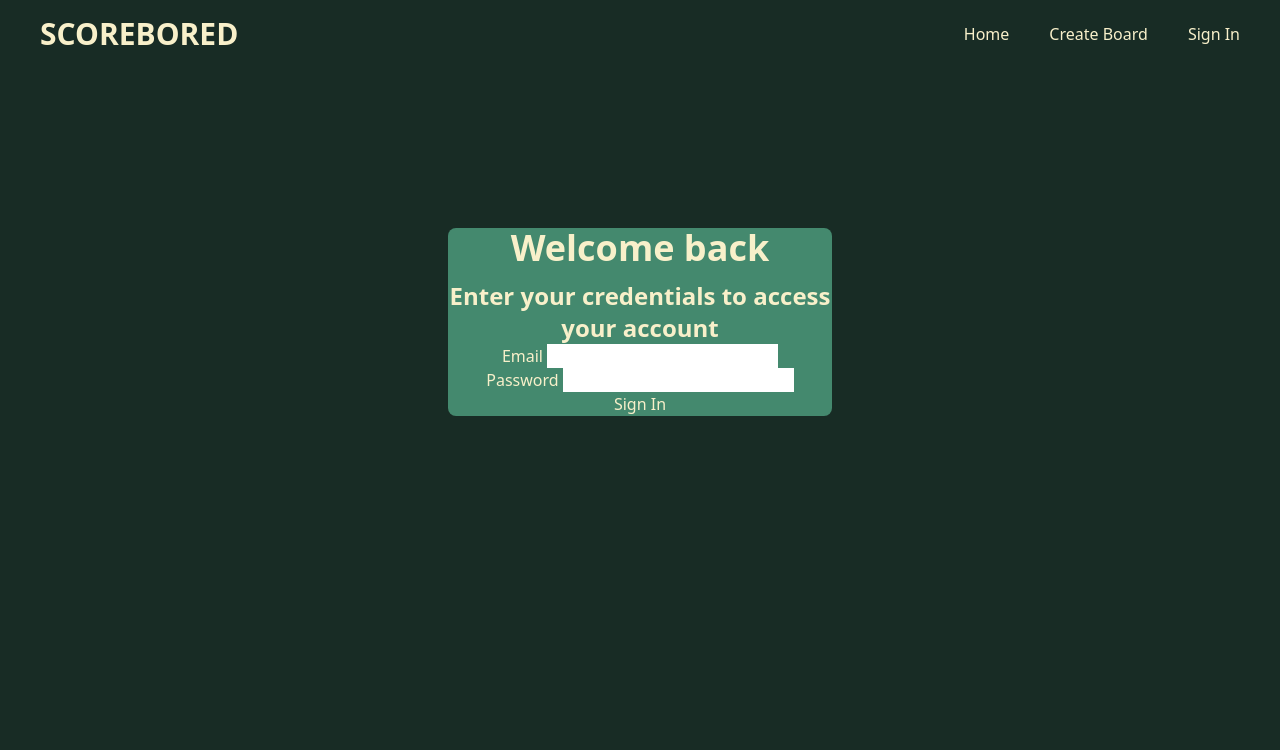
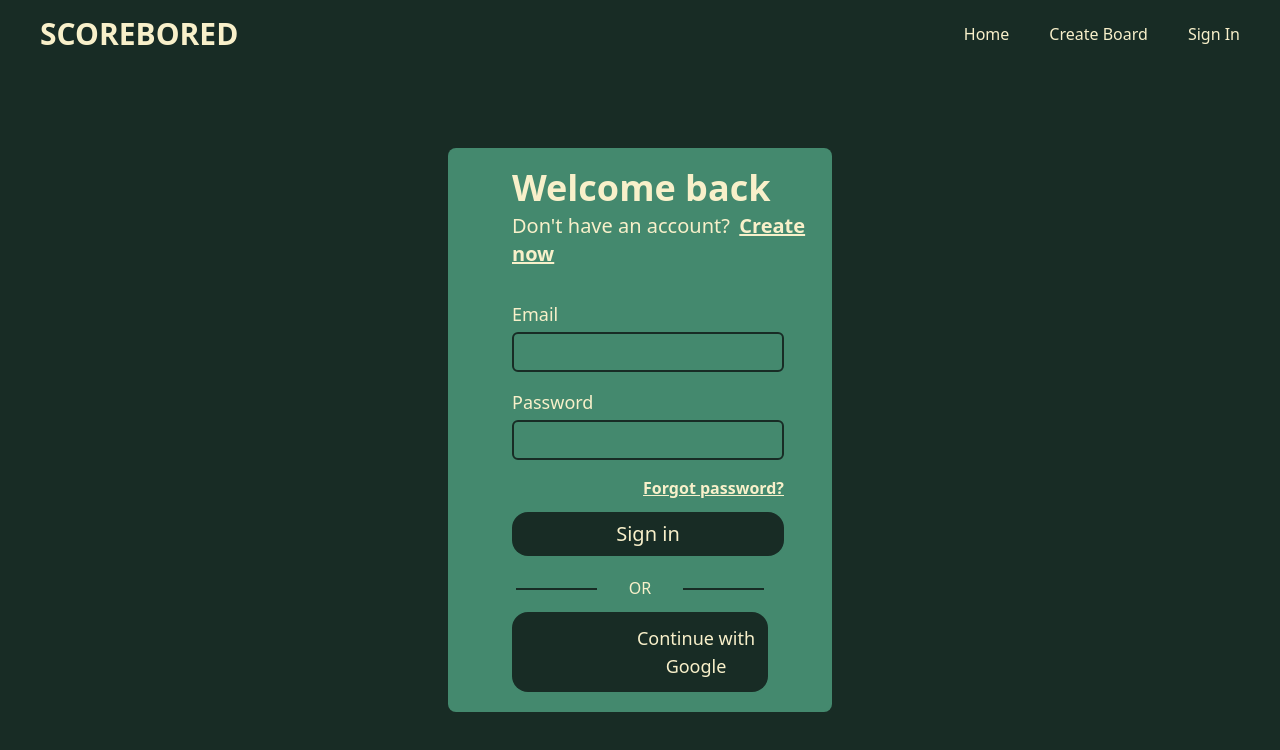
Before and after one commit to acm-projects/ScoreBored, a SvelteKit app in the folder scorebored/: page /signIn in a window 1280 px wide. Shown: the top 750 px of the page. Built offline with nearby package versions, Linux system fonts and the light colour scheme.

Commit message:
add sign in page

```diff
--- a/scorebored/src/app.html
+++ b/scorebored/src/app.html
@@ -6,6 +6,8 @@
     %sveltekit.head%
   </head>
   <body>
-    <div style="display: contents">%sveltekit.body%</div>
+    <div style="display: contents" data-sveltkit-preload-data="tap">
+      %sveltekit.body%
+    </div>
   </body>
 </html>
--- a/scorebored/src/routes/+page.svelte
+++ b/scorebored/src/routes/+page.svelte
@@ -3,4 +3,5 @@
     import SignIn from "./signIn/+page.svelte";
 </script>
 
-<SignIn />
+
+<Home />
--- a/scorebored/src/routes/Navbar/+page.svelte
+++ b/scorebored/src/routes/Navbar/+page.svelte
@@ -9,7 +9,7 @@
     <ul class="navbar-main-menu">
         <a href="/Home" class="navbar-link">Home</a>
         <a href="/createBoard" class="navbar-link" >Create Board</a>
-        <a href="/SignIn" class="navbar-link">Sign In</a>
+        <a href="/signIn" class="navbar-link">Sign In</a>
     </ul>
 
 </nav>
--- a/scorebored/src/routes/createBoard/+page.svelte
+++ b/scorebored/src/routes/createBoard/+page.svelte
@@ -44,9 +44,6 @@
 </div>
 
 <style>
-  :root{
-    color-scheme: light;
-  }
   .create-board-all{
     background-color: #182c25;
     height: 90.5vh;
--- a/scorebored/src/routes/createBoard/goalInput.css
+++ b/scorebored/src/routes/createBoard/goalInput.css
@@ -3,7 +3,11 @@
 @tailwind utilities;
 
 .goalInput-all {
-  @apply mt-10 ml-96 pt-14 pb-10 h-96;
+  @apply mt-12 mr-96 pt-14 pb-10 h-96;
+}
+
+.goalInput-all {
+  margin-left: 28rem;
 }
 
 .goalInput-header-container {
--- a/scorebored/src/routes/createBoard/titleInput.css
+++ b/scorebored/src/routes/createBoard/titleInput.css
@@ -3,7 +3,11 @@
 @tailwind utilities;
 
 .titleInput-all {
-  @apply mt-10 ml-96 mr-96 pt-14 pb-10 h-96;
+  @apply mt-10  mr-96 pt-14 pb-10 h-96;
+}
+
+.titleInput-all {
+  margin-left: 28rem;
 }
 
 .titleInput-header-container {
--- a/scorebored/src/routes/createBoard/typeInput.css
+++ b/scorebored/src/routes/createBoard/typeInput.css
@@ -7,7 +7,11 @@ input[type="radio"] {
 }
 
 .typeInput-all {
-  @apply mt-10 ml-96 mr-96 pt-14 pb-10 h-96;
+  @apply mt-10 mr-96 pt-14 pb-10 h-96;
+}
+
+.typeInput-all {
+  margin-left: 28rem;
 }
 
 .typeInput-box {
--- a/scorebored/src/routes/signIn/+page.svelte
+++ b/scorebored/src/routes/signIn/+page.svelte
@@ -1,31 +1,46 @@
 <script>
-    import "./signIn.css";
     // @ts-ignore
     import NavBar from "../NavBar/+page.svelte";
+    import "./signIn.css";
+
 </script>
 
 <NavBar />
-<div class="signin-all">
-    <h1 class="signin-header-text">Welcome back</h1>
-    <h2 class="text-2xl font-semibold">Enter your credentials to access your account</h2>
+<div class="signin-background">
+    <div class="signin-all">
+        <h1 class="signin-header-text">Welcome back</h1>
+        <span class="text-xl">Don't have an account?&nbsp;</span>
+        <a href="/"><span class="text-xl underline underline-offset-1 font-semibold">Create now</span> </a>
 
-    <form action="POST" class="signin-form">
-        <label>
-            Email
-            <input name = "email" type="email"/>
-        </label>
+        <form action="POST" class="signin-form">
+            <p class="text-md">Email</p>
+            <input name = "email" type="email" class="signin-input-box"/>
 
-        <label>
-            Password
-            <input name = "password" type="password"/>
-        </label>
+            <p class="text-md">Password</p>
+            <input name = "password" type="password" class="signin-input-box"/>
 
-        <button>Sign In</button>
-    </form>
+            <a href="/"><p class="signin-forgotpass">Forgot password?</p></a>
+            <button class="signin-button">Sign in</button>
+        </form>
+        <div class="signin-or-line">
+            <hr class="signin-line ml-1"/>
+            <span>OR</span>
+            <hr class="signin-line mr-1"/>
+        </div>
+
+        <div class="signin-google">
+            <button class="signin-google-btn">
+                    <i class="fa-brands fa-google"></i>
+                    <div class="signin-google-text">
+                        <p>Continue with Google</p>
+                    </div>
+            </button>
+        </div>
+    </div>
 </div>
 
 <style>
-    :root {
+    .signin-background {
         background-color: #182c25;
         color: #f8f0ca;
     }
--- a/scorebored/src/routes/signIn/signIn.css
+++ b/scorebored/src/routes/signIn/signIn.css
@@ -2,8 +2,12 @@
 @tailwind components;
 @tailwind utilities;
 
+.signin-background {
+  @apply pt-20 pb-24;
+}
+
 .signin-all {
-  @apply mt-40 justify-center text-center rounded-lg;
+  @apply justify-center rounded-lg pl-16 pb-5;
 }
 
 .signin-all {
@@ -13,9 +17,68 @@
 }
 
 .signin-header-text {
-  @apply text-4xl font-bold mb-3;
+  @apply text-4xl font-bold mb-1 pt-5;
 }
 
 .signin-form {
-  @apply grid grid-rows-3;
+  @apply grid mt-8 mr-16 text-lg;
 }
+
+.signin-input-box {
+  @apply h-10 rounded-md mb-4 mt-1 pl-2 py-2 text-lg;
+}
+
+.signin-input-box {
+  background-color: #44896e;
+  border-width: 0.16rem;
+  border-color: #182c25;
+}
+
+.signin-forgotpass {
+  @apply text-base text-right underline underline-offset-1 font-semibold mb-3;
+}
+
+.signin-button {
+  @apply rounded-2xl py-2 text-xl mb-5;
+}
+
+.signin-button {
+  background-color: #182c25;
+}
+
+.signin-or-line {
+  @apply grid grid-cols-3 justify-center text-center  mr-16;
+}
+
+.signin-line {
+  @apply mt-3;
+}
+
+.signin-line {
+  border: 0.1rem solid #182c25;
+}
+
+.signin-google {
+  @apply mr-16 rounded-2xl mt-3;
+}
+
+.signin-google {
+  background-color: #182c25;
+}
+
+.signin-google-btn {
+  @apply py-3;
+}
+
+.signin-google-btn {
+  display: grid;
+  grid-template-columns: auto auto;
+}
+
+.fa-google {
+  @apply ml-8 w-fit text-xl;
+}
+
+.signin-google-text {
+  @apply text-lg ml-20;
+}
--- a/scorebored/tailwind.config.js
+++ b/scorebored/tailwind.config.js
@@ -1,8 +1,8 @@
 /** @type {import('tailwindcss').Config} */
 export default {
-  content: ['./src/**/*.{html,js,svelte,ts}'],
+  content: ["./src/**/*.{html,js,svelte,ts}"],
   theme: {
     extend: {},
   },
   plugins: [require("daisyui")],
-}
+};
```
Also changed, not shown: scorebored/src/routes/createBoard/timeInput.css (+5 -2 lines).
